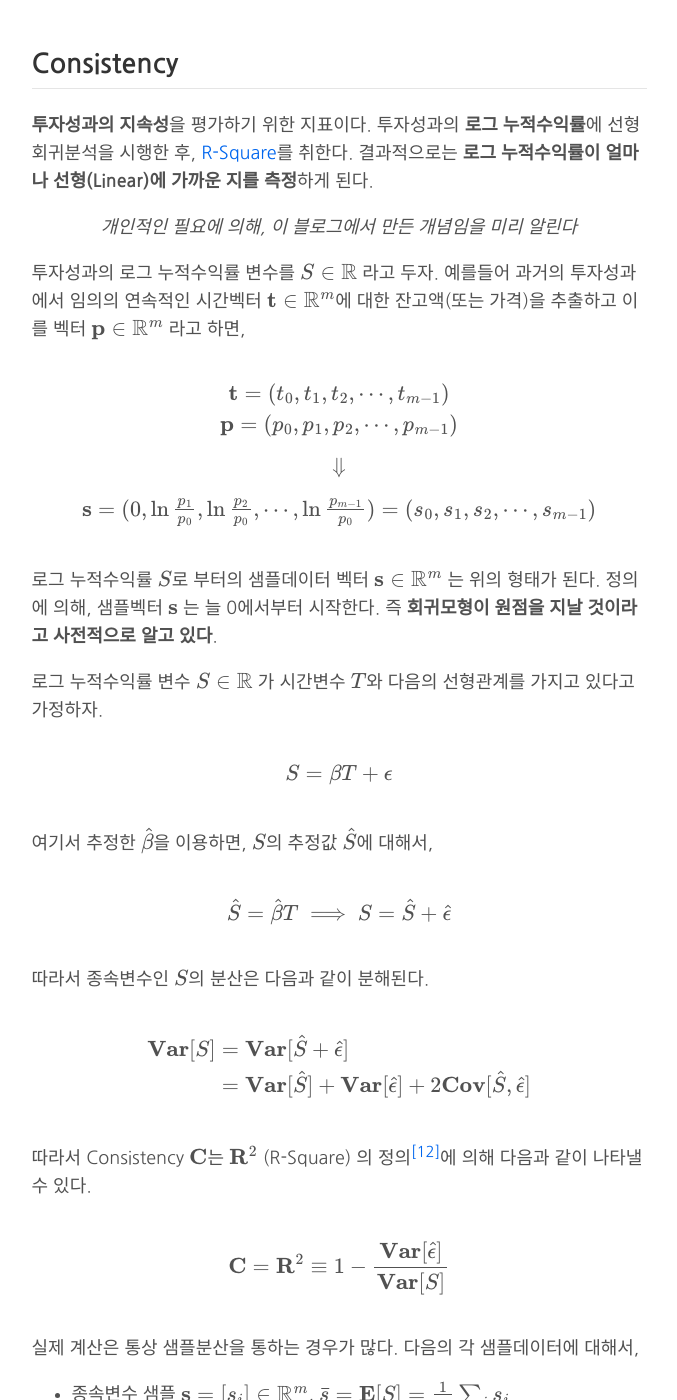
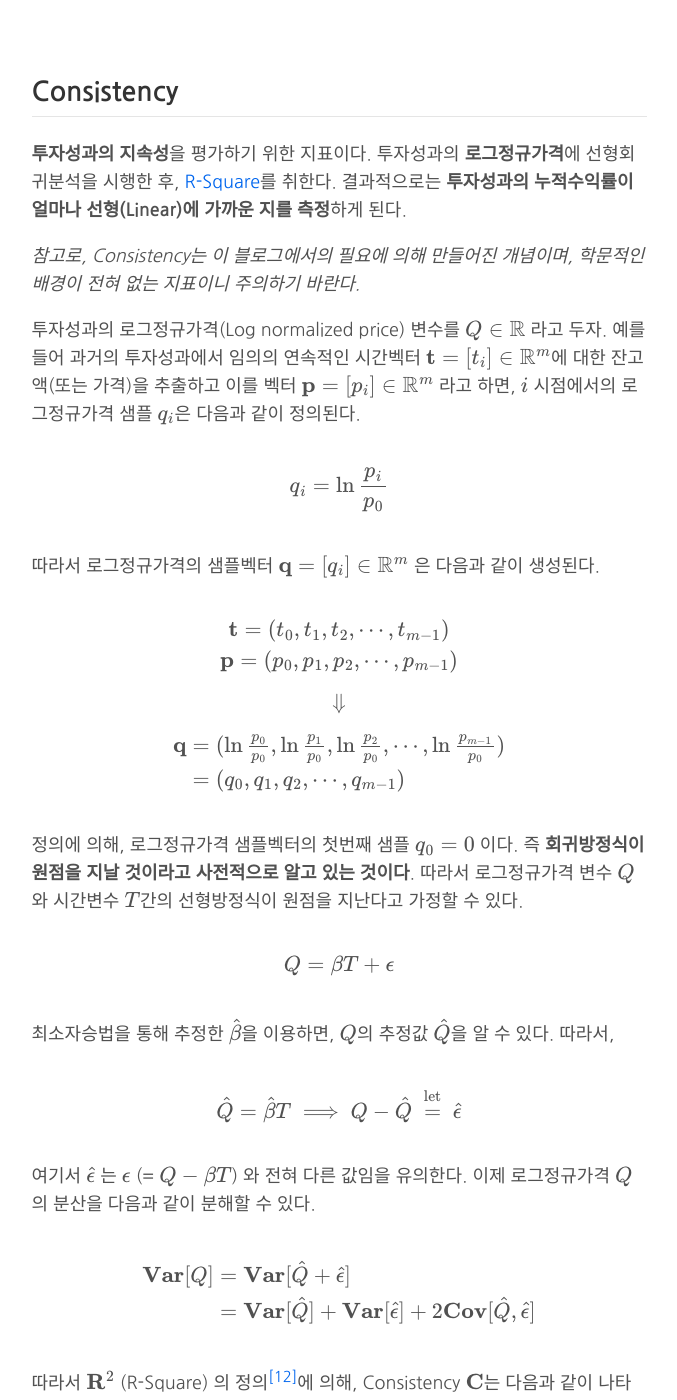
Before and after one commit to gem763/gem763.github.io, a Jekyll site: the page built from _posts/2018-02-20-투자성과의 측정.md, in a window 1280 px wide and 1400 px high, scrolled down 16936 px. Shown: the whole window, without its empty margins (301-978 px from the left). Built offline with Jekyll 4.4.1, drawn with Linux system fonts in a browser that asks for light colours; formulas are drawn with MathJax 3; comment, search, counter and statistics services are not loaded; some of the changed text lies outside the part shown.

Commit message:
Uploaded by https://stackedit.io/

```diff
--- a/_posts/2018-02-20-투자성과의 측정.md
+++ b/_posts/2018-02-20-투자성과의 측정.md
@@ -408,7 +408,7 @@
 R_p = \alpha + \beta R_b + \epsilon
 </script></div>
 
-수식전개의 편의를 위해, 각 수익률 변수의 기대값으로 중심축을 이동하면 <span><script type="math/tex">\alpha</script></span> 를 제거할 수 있다. 즉
+수식전개의 편의를 위해, 각 수익률 변수의 기대값으로 중심축을 이동하면 <span><script type="math/tex">\alpha</script></span>가 제거된다. 즉
 
 * <span><script type="math/tex">Z_p \equiv R_p - \mathbf{E}[R_p]</script></span>
 * <span><script type="math/tex">Z_b \equiv R_b - \mathbf{E}[R_b]</script></span>
@@ -428,9 +428,9 @@
 \therefore Z_p = \beta Z_b + \epsilon
 </script></div>
 
-결과적으로 **선형회귀 방정식은 <span><script type="math/tex">(\mathbf{E}[R_b], \mathbf{E}[R_p])</script></span> 점을 지나가게 된다**.
+따라서 **선형회귀 방정식은 <span><script type="math/tex">(\mathbf{E}[R_b], \mathbf{E}[R_p])</script></span> 점을 지나가게 된다**.
 
-이제 <span><script type="math/tex">\beta</script></span>를 추정해보자. **최소제곱법은 오차항 <span><script type="math/tex">\epsilon</script></span>의 크기를 최소화 하는 방향으로 <span><script type="math/tex">\beta</script></span>를 찾는 기법**이다. <span><script type="math/tex">Z_p</script></span>의 샘플벡터를 <span><script type="math/tex">\mathbf{z}_p \in \mathbb{R}^m</script></span>, <span><script type="math/tex">Z_b</script></span>의 샘플벡터를 <span><script type="math/tex">\mathbf{z}_b \in \mathbb{R}^m</script></span> 라고 하고, 오차항 벡터 <span><script type="math/tex">\mathbf{e} \in \mathbb{R}^m</script></span> 를 다음과 같이 정의하자.
+이제 <span><script type="math/tex">\beta</script></span>를 추정해보자. **최소제곱법은 오차항 <span><script type="math/tex">\epsilon</script></span>의 크기를 최소화 하는 방향으로 미지수를 추정하는 기법**이다. <span><script type="math/tex">Z_p</script></span>의 샘플벡터를 <span><script type="math/tex">\mathbf{z}_p \in \mathbb{R}^m</script></span>, <span><script type="math/tex">Z_b</script></span>의 샘플벡터를 <span><script type="math/tex">\mathbf{z}_b \in \mathbb{R}^m</script></span> 라고 하고, 오차항 벡터 <span><script type="math/tex">\mathbf{e} \in \mathbb{R}^m</script></span> 를 다음과 같이 정의하자.
 
 <div class="math"><script type="math/tex; mode=display">
 \mathbf{e} \equiv \mathbf{z}_p - \hat\beta \mathbf{z}_b
@@ -458,7 +458,7 @@
 
 > <big>**통계지표로서의 <span><script type="math/tex">\beta</script></span>**</big>
 >
-> 위에서 최소제곱법으로 산출한 <span><script type="math/tex">\beta</script></span> 값을 **통계지표 측면**에서 나타낼 수도 있다.
+> 위에서 최소제곱법으로 추정한 <span><script type="math/tex">\beta</script></span> 값을 **통계지표 측면**에서 나타낼 수도 있다.
 > * BM 과거수익률 벡터 <span><script type="math/tex">\mathbf{r}_b \in \mathbb{R}^m</script></span> 와 샘플평균 <span><script type="math/tex">{\bar r}_b</script></span>
 > * 투자전략의 과거수익률 벡터 <span><script type="math/tex">\mathbf{r}_p \in \mathbb{R}^m</script></span> 와 샘플평균 <span><script type="math/tex">{\bar r}_p</script></span>
 >
@@ -484,7 +484,7 @@
 
 > <big>**절편 <span><script type="math/tex">\alpha</script></span>의 억제**</big>
 >
-> 실험 관찰자의 사전지식 등으로 인해, **어떤 선형관계가 원점을 지날 것이라고 강한 확신**을 하는 경우가 있다. 이럴 때에는 <span><script type="math/tex">\alpha=0</script></span> 으로 놓고, 회귀방정식의 형태를 다음과 같이 가정한다.
+> 실험 관찰자의 사전지식 등으로 인해, **회귀방정식이 원점을 지날 것이라고 강한 확신**을 하는 경우가 있다. 이럴 때에는 회귀방정식의 형태를 다음과 같이 가정할 수 있다. 즉, <span><script type="math/tex">\alpha=0</script></span> 으로 놓는다.
 > <div class="math"><script type="math/tex; mode=display">
 > Y =  \beta X + \epsilon
 > </script></div>
@@ -535,90 +535,101 @@
 
 
 ## Consistency
-**투자성과의 지속성**을 평가하기 위한 지표이다. 투자성과의 **로그 누적수익률**에 선형회귀분석을 시행한 후, [R-Square](https://en.wikipedia.org/wiki/Coefficient_of_determination)를 취한다. 결과적으로는 **로그 누적수익률이 얼마나 선형(Linear)에 가까운 지를 측정**하게 된다.
+**투자성과의 지속성**을 평가하기 위한 지표이다. 투자성과의 **로그정규가격**에 선형회귀분석을 시행한 후, [R-Square](https://en.wikipedia.org/wiki/Coefficient_of_determination)를 취한다. 결과적으로는 **투자성과의 누적수익률이 얼마나 선형(Linear)에 가까운 지를 측정**하게 된다.
 
-<center><i>개인적인 필요에 의해, 이 블로그에서 만든 개념임을 미리 알린다</i></center>
+*참고로, Consistency는 이 블로그에서의 필요에 의해 만들어진 개념이며, 학문적인 배경이 전혀 없는 지표이니 주의하기 바란다.*
 
-투자성과의 로그 누적수익률 변수를 <span><script type="math/tex">S \in \mathbb{R}</script></span> 라고 두자. 예를들어 과거의 투자성과에서 임의의 연속적인 시간벡터 <span><script type="math/tex">\mathbf{t} \in \mathbb{R}^m</script></span>에 대한 잔고액(또는 가격)을 추출하고 이를 벡터 <span><script type="math/tex">\mathbf{p} \in \mathbb{R}^m</script></span> 라고 하면,
+투자성과의 로그정규가격(Log normalized price) 변수를 <span><script type="math/tex">Q \in \mathbb{R}</script></span> 라고 두자. 예를들어 과거의 투자성과에서 임의의 연속적인 시간벡터 <span><script type="math/tex">\mathbf{t} = [t_i] \in \mathbb{R}^m</script></span>에 대한 잔고액(또는 가격)을 추출하고 이를 벡터 <span><script type="math/tex">\mathbf{p} = [p_i] \in \mathbb{R}^m</script></span> 라고 하면, <span><script type="math/tex">i</script></span> 시점에서의 로그정규가격 샘플 <span><script type="math/tex">q_i</script></span>은 다음과 같이 정의된다.
+
+<div class="math"><script type="math/tex; mode=display">
+q_i = \ln \frac{p_i}{p_0}
+</script></div>
+
+따라서 로그정규가격의 샘플벡터 <span><script type="math/tex">\mathbf{q} = [q_i] \in \mathbb{R}^m</script></span> 은 다음과 같이 생성된다.
 
 <div class="math"><script type="math/tex; mode=display">
 \begin{matrix}
 \mathbf{t} = (t_0, t_1, t_2, \cdots, t_{m-1}) \\
 \mathbf{p} = (p_0, p_1, p_2, \cdots, p_{m-1}) \\[5pt]
 \Downarrow \\[5pt]
-\mathbf{s} = \textstyle (0, \ln \frac{p_1}{p_0}, \ln \frac{p_2}{p_0}, \cdots, \ln \frac{p_{m-1}}{p_0}) = (s_0, s_1, s_2, \cdots, s_{m-1})
+\begin{aligned}
+\mathbf{q} &= \textstyle (\ln \frac{p_0}{p_0}, \ln \frac{p_1}{p_0}, \ln \frac{p_2}{p_0}, \cdots, \ln \frac{p_{m-1}}{p_0}) \\
+&= (q_0, q_1, q_2, \cdots, q_{m-1})
+\end{aligned}
 \end{matrix}
 </script></div>
 
-로그 누적수익률 <span><script type="math/tex">S</script></span>로 부터의 샘플데이터 벡터 <span><script type="math/tex">\mathbf{s} \in \mathbb{R}^m</script></span> 는 위의 형태가 된다. 정의에 의해, 샘플벡터 <span><script type="math/tex">\mathbf{s}</script></span> 는 늘 0에서부터 시작한다. 즉 **회귀모형이 원점을 지날 것이라고 사전적으로 알고 있다**.
-
-로그 누적수익률 변수 <span><script type="math/tex">S \in \mathbb{R}</script></span> 가 시간변수 <span><script type="math/tex">T</script></span>와 다음의 선형관계를 가지고 있다고 가정하자.
+정의에 의해, 로그정규가격 샘플벡터의 첫번째 샘플 <span><script type="math/tex">q_0=0</script></span> 이다. 즉 **회귀방정식이 원점을 지날 것이라고 사전적으로 알고 있는 것이다**. 따라서 로그정규가격 변수 <span><script type="math/tex">Q</script></span> 와 시간변수 <span><script type="math/tex">T</script></span>간의 선형방정식이 원점을 지난다고 가정할 수 있다.
 
 <div class="math"><script type="math/tex; mode=display">
-S = \beta T + \epsilon
+Q = \beta T + \epsilon
 </script></div>
 
-여기서 추정한 <span><script type="math/tex">\hat\beta</script></span>을 이용하면, <span><script type="math/tex">S</script></span>의 추정값 <span><script type="math/tex">\hat S</script></span>에 대해서,
+최소자승법을 통해 추정한 <span><script type="math/tex">\hat\beta</script></span>을 이용하면, <span><script type="math/tex">Q</script></span>의 추정값 <span><script type="math/tex">\hat Q</script></span>을 알 수 있다. 따라서,
 
 <div class="math"><script type="math/tex; mode=display">
-\hat S = \hat\beta T ~\Longrightarrow~ S = \hat S + \hat \epsilon
+\hat Q = \hat\beta T ~\Longrightarrow~ Q - \hat Q ~\overset{\text{let}}{=} ~ \hat\epsilon
 </script></div>
 
-따라서 종속변수인 <span><script type="math/tex">S</script></span>의 분산은 다음과 같이 분해된다.
+여기서 <span><script type="math/tex">\hat\epsilon</script></span> 는 <span><script type="math/tex">\epsilon</script></span> (= <span><script type="math/tex">Q - \beta T</script></span>) 와 전혀 다른 값임을 유의한다. 이제 로그정규가격 <span><script type="math/tex">Q</script></span>의 분산을 다음과 같이 분해할 수 있다.
 
 <div class="math"><script type="math/tex; mode=display">
 \begin{aligned}
-\mathbf{Var}[S] &= \mathbf{Var}[\hat S + \hat\epsilon] \\
-&= \mathbf{Var}[\hat S] + \mathbf{Var}[\hat\epsilon] + 2 \mathbf{Cov} [\hat S, \hat\epsilon]
+\mathbf{Var}[Q] &= \mathbf{Var}[\hat Q + \hat\epsilon] \\
+&= \mathbf{Var}[\hat Q] + \mathbf{Var}[\hat\epsilon] + 2 \mathbf{Cov} [\hat Q, \hat\epsilon]
 \end{aligned}
 </script></div>
 
-따라서 Consistency <span><script type="math/tex">\mathbf{C}</script></span>는 <span><script type="math/tex">\mathbf{R}^2</script></span> (R-Square) 의 정의[^rsquare]에 의해  다음과 같이 나타낼 수 있다.
+따라서 <span><script type="math/tex">\mathbf{R}^2</script></span> (R-Square) 의 정의[^rsquare]에 의해, Consistency <span><script type="math/tex">\mathbf{C}</script></span>는 다음과 같이 나타낼 수 있다.
 
 [^rsquare]: 종속변수의 분산 중 회귀모형으로 설명이 불가능한 부분을 제외한 비율. **결정계수** (Coefficient of determination) 또는 **설명력**이라고도 한다.
 
+<div class="math"><script type="math/tex; mode=display">
+\mathbf{C} = \mathbf{R}^2 \equiv 1 - \frac{\mathbf{Var}[\hat\epsilon]}{\mathbf{Var}[Q]}
+</script></div>
+
+---
+
+R-square의 실제 계산은 샘플분산을 통하는 경우가 많다. 각 샘플데이터에 대하여,
+
+* 로그정규가격의 샘플평균 <span><script type="math/tex">\bar q = \mathbf{E}[Q] = \frac{1}{m} \sum_i q_i</script></span>
+* 로그정규가격 추정값의 샘플평균 <span><script type="math/tex">\bar {\hat q} = \mathbf{E}[\hat Q] = \mathbf{E}[Q] = \bar q</script></span>
+* 오차항 샘플 <span><script type="math/tex">\hat\mathbf{e} \equiv \mathbf{q} - \hat{\mathbf{q}} = [\hat e_i]</script></span> 의 샘플평균 <span><script type="math/tex">\bar {\hat e} = \mathbf{E}[\hat\epsilon] = 0</script></span>
+
+를 알 수 있으므로,
 
 <div class="math"><script type="math/tex; mode=display">
-\mathbf{C} = \mathbf{R}^2 \equiv 1 - \frac{\mathbf{Var}[\hat\epsilon]}{\mathbf{Var}[S]}
+m \mathbf{Var}[Q] = \sum_i (q_i - \bar q)^2 ~\overset{\text{let}}{=}~ \mathbf{TSS}
+</script></div>
+
+<div class="math"><script type="math/tex; mode=display">
+m \mathbf{Var}[\hat Q] = \sum_i (\hat q_i - \bar {\hat q})^2 = \sum_i (\hat q_i - \bar q)^2 ~\overset{\text{let}}{=}~ \mathbf{ESS}
+</script></div>
+
+<div class="math"><script type="math/tex; mode=display">
+m \mathbf{Var}[\hat \epsilon] = \sum_i \hat e_i^2  ~\overset{\text{let}}{=}~ \mathbf{RSS}
+</script></div>
+
+여기서 각 용어의 의미는 다음과 같다.
+
+* **TSS** (Total Sum of Squares): 종속변수의 총 변동량
+* **ESS** (Explained Sum of Squares): 회귀식의 총 변동량
+* **RSS** (Residual Sum of Squares): 오차항의 총 변동량
+
+따라서 Consistency 는 다음과 같이 계산된다. 이는 R-Square의 일반적인 표현식에 해당한다.
+
+<div class="math"><script type="math/tex; mode=display">
+\mathbf{C} =  1 - \frac{\mathbf{Var}[\hat\epsilon]}{\mathbf{Var}[Q]} = 1 - \frac{\mathbf{RSS}}{\mathbf{TSS}}
 </script></div>
 
 
-실제 계산은 통상 샘플분산을 통하는 경우가 많다. 다음의 각 샘플데이터에 대해서,
+<br/>
 
-* 종속변수 샘플 <span><script type="math/tex">\mathbf{s} = [s_i] \in \mathbb{R}^m</script></span>, <span><script type="math/tex">\bar s = \mathbf{E}[S] = \frac{1}{m} \sum_i s_i</script></span>
-* 추정값 샘플 <span><script type="math/tex">\hat{\mathbf{s}} = [\hat s_i] \in \mathbb{R}^m</script></span>, <span><script type="math/tex">\bar {\hat s} = \mathbf{E}[\hat S] = \mathbf{E}[S] = \bar s</script></span>
-* 오차항 샘플 <span><script type="math/tex">\hat\mathbf{e} \equiv \mathbf{s} - \hat{\mathbf{s}} = [\hat e_i]</script></span>, <span><script type="math/tex">\bar {\hat e} = \mathbf{E}[\hat\epsilon] = 0</script></span>
-
-다음의 세 가지를 새로 정의하자.
-
-* **Total Sum of Squares**
-<div class="math"><script type="math/tex; mode=display">
-\mathbf{TSS} \equiv \sum_i (s_i - \bar s)^2 = m \mathbf{Var}[S]
+> <big>**R-Square와 상관계수의 관계**</big>
+>
+> <div class="math"><script type="math/tex; mode=display">
+\underbrace{\mathbf{Var}[Q]}_{\normalsize\frac{\mathbf{TSS}}{m}} = \underbrace{\mathbf{Var}[\hat Q]}_{\normalsize\frac{\mathbf{ESS}}{m}} + \underbrace{\mathbf{Var}[\hat\epsilon]}_{\normalsize\frac{\mathbf{RSS}}{m}} + 2 \mathbf{Cov} [\hat Q, \hat\epsilon]
 </script></div>
-
-* **Explained Sum of Squares**
-<div class="math"><script type="math/tex; mode=display">
-\mathbf{ESS} \equiv \sum_i (\hat s_i - \bar s)^2 = \sum_i (\hat s_i - \bar {\hat s})^2 = m \mathbf{Var}[\hat S]
-</script></div>
-
-* **Residual Sum of Squares**
-<div class="math"><script type="math/tex; mode=display">
-\mathbf{RSS} \equiv \sum_i \hat e_i^2 = m \mathbf{Var}[\hat \epsilon]
-</script></div>
-
-따라서 정의에 이해, 이들 간에는 다음의 관계가 성립한다.
-
-<div class="math"><script type="math/tex; mode=display">
-\underbrace{\mathbf{Var}[S]}_{\normalsize\frac{\mathbf{TSS}}{m}} = \underbrace{\mathbf{Var}[\hat S]}_{\normalsize\frac{\mathbf{ESS}}{m}} + \underbrace{\mathbf{Var}[\hat\epsilon]}_{\normalsize\frac{\mathbf{RSS}}{m}} + 2 \mathbf{Cov} [\hat S, \hat\epsilon]
-</script></div>
-
-
-따라서 Consistency 는 다음과 같이 계산된다.
-
-<div class="math"><script type="math/tex; mode=display">
-\mathbf{C} =  1 - \frac{\mathbf{RSS}}{\mathbf{TSS}}
-</script></div>
-
 
 <br/>
 <br/>
```
Also changed, not shown: other parts of _posts/2018-02-20-투자성과의 측정.md (+2 -2 lines).
